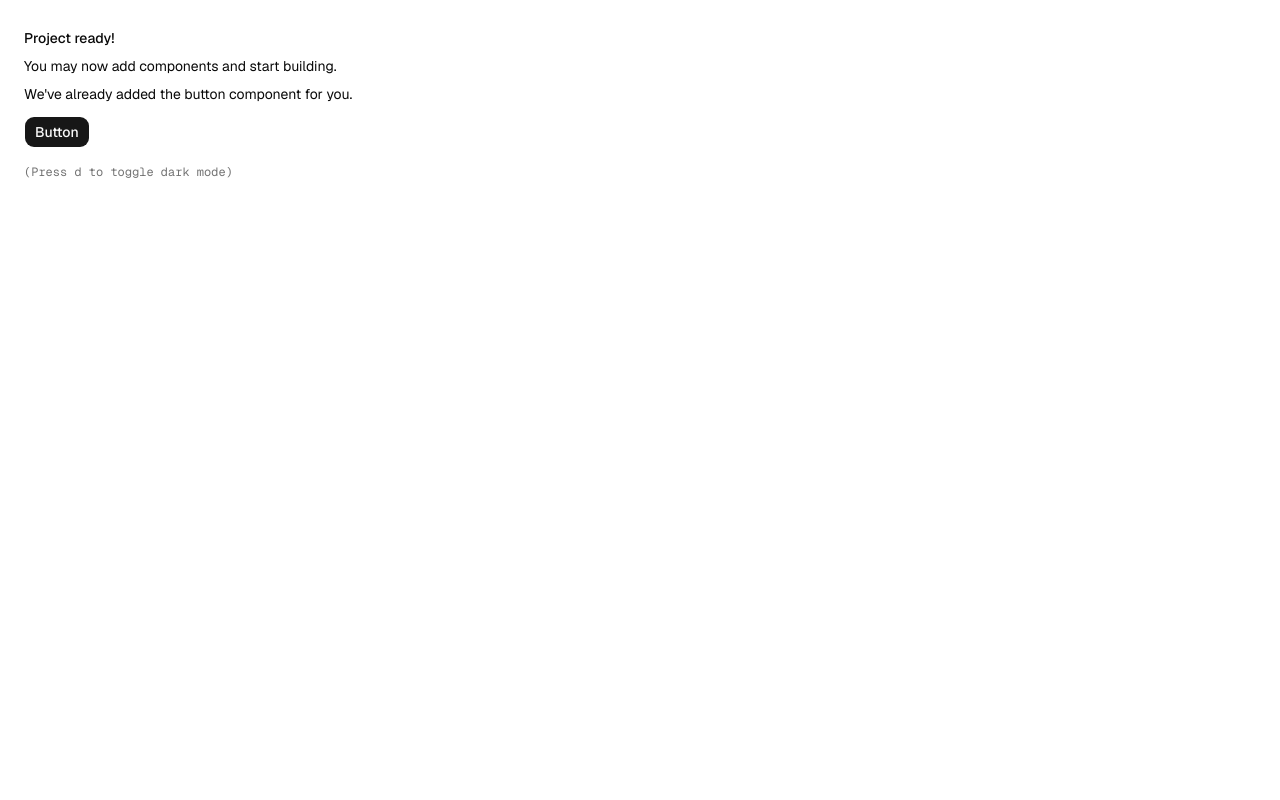
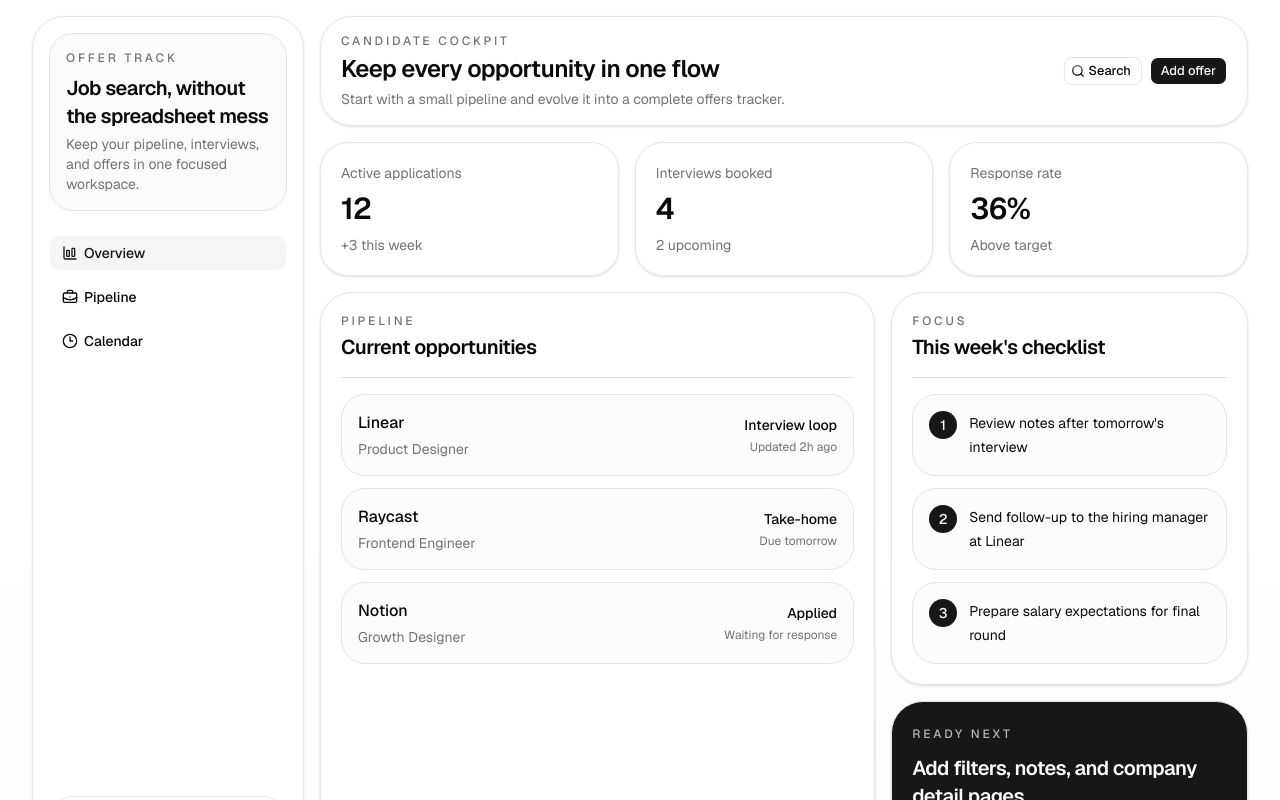
Before and after one commit to nexorqk/offer-track, a Next.js app: page / in a window 1280 px wide. Shown: the top 800 px of the page. Built offline with nearby package versions, Linux system fonts and the light colour scheme.

Commit message:
feat: add base app layout

```diff
--- a/app/layout.tsx
+++ b/app/layout.tsx
@@ -1,8 +1,12 @@
+import type { Metadata } from "next"
+import Link from "next/link"
+import { BriefcaseBusiness, ChartColumnBig, Clock3, Search } from "lucide-react"
 import { Geist, Geist_Mono } from "next/font/google"
 
 import "./globals.css"
 import { ThemeProvider } from "@/components/theme-provider"
-import { cn } from "@/lib/utils";
+import { Button, buttonVariants } from "@/components/ui/button"
+import { cn } from "@/lib/utils"
 
 const fontSans = Geist({
   subsets: ["latin"],
@@ -14,6 +18,20 @@ const fontMono = Geist_Mono({
   variable: "--font-mono",
 })
 
+const navigation = [
+  { href: "/", label: "Overview", icon: ChartColumnBig },
+  { href: "/", label: "Pipeline", icon: BriefcaseBusiness },
+  { href: "/", label: "Calendar", icon: Clock3 },
+]
+
+export const metadata: Metadata = {
+  title: {
+    default: "Offer Track",
+    template: "%s | Offer Track",
+  },
+  description: "Track applications, interviews, and offers in one place.",
+}
+
 export default function RootLayout({
   children,
 }: Readonly<{
@@ -23,10 +41,106 @@ export default function RootLayout({
     <html
       lang="en"
       suppressHydrationWarning
-      className={cn("antialiased", fontMono.variable, "font-sans", fontSans.variable)}
+      className={cn("antialiased", fontSans.variable, fontMono.variable)}
     >
-      <body>
-        <ThemeProvider>{children}</ThemeProvider>
+      <body className="min-h-svh bg-gradient-to-b from-background via-background to-muted/30 text-foreground">
+        <ThemeProvider>
+          <div className="mx-auto flex min-h-svh max-w-7xl gap-4 px-4 py-4 sm:px-6 lg:px-8">
+            <aside className="hidden w-68 shrink-0 flex-col justify-between rounded-[2rem] border bg-background/90 p-4 shadow-sm backdrop-blur lg:flex">
+              <div className="flex flex-col gap-6">
+                <div className="flex flex-col gap-2 rounded-[1.5rem] border bg-muted/40 p-4">
+                  <span className="text-xs font-medium uppercase tracking-[0.24em] text-muted-foreground">
+                    Offer Track
+                  </span>
+                  <div className="flex flex-col gap-1">
+                    <h1 className="text-xl font-semibold tracking-tight">
+                      Job search, without the spreadsheet mess
+                    </h1>
+                    <p className="text-sm text-muted-foreground">
+                      Keep your pipeline, interviews, and offers in one focused
+                      workspace.
+                    </p>
+                  </div>
+                </div>
+
+                <nav className="flex flex-col gap-2">
+                  {navigation.map(({ href, label, icon: Icon }) => (
+                    <Link
+                      key={label}
+                      href={href}
+                      className={buttonVariants({
+                        variant: label === "Overview" ? "secondary" : "ghost",
+                        size: "lg",
+                        className: "justify-start rounded-2xl",
+                      })}
+                    >
+                      <Icon data-icon="inline-start" />
+                      {label}
+                    </Link>
+                  ))}
+                </nav>
+              </div>
+
+              <div className="flex flex-col gap-3 rounded-[1.5rem] border bg-background p-4">
+                <div className="flex items-center justify-between">
+                  <span className="text-sm font-medium">This week</span>
+                  <span className="rounded-full bg-secondary px-2 py-1 text-xs text-secondary-foreground">
+                    3 interviews
+                  </span>
+                </div>
+                <p className="text-sm text-muted-foreground">
+                  Follow up on active applications and keep notes close to the
+                  timeline.
+                </p>
+              </div>
+            </aside>
+
+            <div className="flex min-w-0 flex-1 flex-col gap-4">
+              <header className="flex flex-col gap-3 rounded-[2rem] border bg-background/90 px-4 py-4 shadow-sm backdrop-blur sm:px-5 lg:sticky lg:top-4 lg:z-10 lg:flex-row lg:items-center lg:justify-between">
+                <div className="flex min-w-0 flex-col gap-1">
+                  <span className="text-xs font-medium uppercase tracking-[0.24em] text-muted-foreground">
+                    Candidate cockpit
+                  </span>
+                  <div className="flex flex-col gap-1">
+                    <h2 className="text-2xl font-semibold tracking-tight">
+                      Keep every opportunity in one flow
+                    </h2>
+                    <p className="max-w-2xl text-sm text-muted-foreground">
+                      Start with a small pipeline and evolve it into a complete
+                      offers tracker.
+                    </p>
+                  </div>
+                </div>
+
+                <div className="flex items-center gap-2">
+                  <Button variant="outline" size="sm">
+                    <Search data-icon="inline-start" />
+                    Search
+                  </Button>
+                  <Button size="sm">Add offer</Button>
+                </div>
+              </header>
+
+              <nav className="flex gap-2 overflow-x-auto rounded-[1.75rem] border bg-background/80 p-2 lg:hidden">
+                {navigation.map(({ href, label }) => (
+                  <Link
+                    key={label}
+                    href={href}
+                    className={buttonVariants({
+                      variant: label === "Overview" ? "secondary" : "ghost",
+                      size: "sm",
+                      className: "shrink-0 rounded-2xl",
+                    })}
+                  >
+                    {label}
+                  </Link>
+                ))}
+              </nav>
+
+              <main className="min-w-0 flex-1">{children}</main>
+            </div>
+          </div>
+        </ThemeProvider>
       </body>
     </html>
   )
--- a/app/page.tsx
+++ b/app/page.tsx
@@ -1,18 +1,134 @@
-import { Button } from "@/components/ui/button"
+const stats = [
+  { label: "Active applications", value: "12", note: "+3 this week" },
+  { label: "Interviews booked", value: "4", note: "2 upcoming" },
+  { label: "Response rate", value: "36%", note: "Above target" },
+]
+
+const pipeline = [
+  {
+    company: "Linear",
+    role: "Product Designer",
+    stage: "Interview loop",
+    updatedAt: "Updated 2h ago",
+  },
+  {
+    company: "Raycast",
+    role: "Frontend Engineer",
+    stage: "Take-home",
+    updatedAt: "Due tomorrow",
+  },
+  {
+    company: "Notion",
+    role: "Growth Designer",
+    stage: "Applied",
+    updatedAt: "Waiting for response",
+  },
+]
+
+const tasks = [
+  "Review notes after tomorrow's interview",
+  "Send follow-up to the hiring manager at Linear",
+  "Prepare salary expectations for final round",
+]
 
 export default function Page() {
   return (
-    <div className="flex min-h-svh p-6">
-      <div className="flex max-w-md min-w-0 flex-col gap-4 text-sm leading-loose">
-        <div>
-          <h1 className="font-medium">Project ready!</h1>
-          <p>You may now add components and start building.</p>
-          <p>We&apos;ve already added the button component for you.</p>
-          <Button className="mt-2">Button</Button>
+    <div className="flex flex-col gap-4 pb-8">
+      <section className="grid gap-4 md:grid-cols-3">
+        {stats.map((stat) => (
+          <article
+            key={stat.label}
+            className="rounded-[1.75rem] border bg-background/90 p-5 shadow-sm"
+          >
+            <div className="flex flex-col gap-2">
+              <span className="text-sm text-muted-foreground">{stat.label}</span>
+              <strong className="text-3xl font-semibold tracking-tight">
+                {stat.value}
+              </strong>
+              <p className="text-sm text-muted-foreground">{stat.note}</p>
+            </div>
+          </article>
+        ))}
+      </section>
+
+      <section className="grid gap-4 xl:grid-cols-[1.4fr_0.9fr]">
+        <article className="rounded-[2rem] border bg-background/90 p-5 shadow-sm">
+          <div className="flex flex-col gap-1 border-b pb-4">
+            <span className="text-xs font-medium uppercase tracking-[0.24em] text-muted-foreground">
+              Pipeline
+            </span>
+            <h3 className="text-xl font-semibold tracking-tight">
+              Current opportunities
+            </h3>
+          </div>
+
+          <div className="flex flex-col gap-3 pt-4">
+            {pipeline.map((item) => (
+              <article
+                key={`${item.company}-${item.role}`}
+                className="flex flex-col gap-3 rounded-[1.5rem] border bg-muted/30 p-4 md:flex-row md:items-center md:justify-between"
+              >
+                <div className="flex min-w-0 flex-col gap-1">
+                  <strong className="text-base font-medium">{item.company}</strong>
+                  <p className="text-sm text-muted-foreground">{item.role}</p>
+                </div>
+                <div className="flex flex-col gap-1 md:items-end">
+                  <span className="text-sm font-medium">{item.stage}</span>
+                  <span className="text-xs text-muted-foreground">
+                    {item.updatedAt}
+                  </span>
+                </div>
+              </article>
+            ))}
+          </div>
+        </article>
+
+        <div className="grid gap-4">
+          <article className="rounded-[2rem] border bg-background/90 p-5 shadow-sm">
+            <div className="flex flex-col gap-1 border-b pb-4">
+              <span className="text-xs font-medium uppercase tracking-[0.24em] text-muted-foreground">
+                Focus
+              </span>
+              <h3 className="text-xl font-semibold tracking-tight">
+                This week&apos;s checklist
+              </h3>
+            </div>
+
+            <div className="flex flex-col gap-3 pt-4">
+              {tasks.map((task, index) => (
+                <div
+                  key={task}
+                  className="flex items-start gap-3 rounded-[1.5rem] border bg-muted/30 p-4"
+                >
+                  <div className="flex size-7 shrink-0 items-center justify-center rounded-full bg-primary text-sm font-medium text-primary-foreground">
+                    {index + 1}
+                  </div>
+                  <p className="text-sm leading-6">{task}</p>
+                </div>
+              ))}
+            </div>
+          </article>
+
+          <article className="rounded-[2rem] border bg-primary px-5 py-6 text-primary-foreground shadow-sm">
+            <div className="flex flex-col gap-3">
+              <span className="text-xs font-medium uppercase tracking-[0.24em] text-primary-foreground/70">
+                Ready next
+              </span>
+              <div className="flex flex-col gap-1">
+                <h3 className="text-xl font-semibold tracking-tight">
+                  Add filters, notes, and company detail pages.
+                </h3>
+                <p className="text-sm text-primary-foreground/80">
+                  This shell is enough to start building the actual workflow.
+                </p>
+              </div>
+            </div>
+          </article>
         </div>
-        <div className="font-mono text-xs text-muted-foreground">
-          (Press <kbd>d</kbd> to toggle dark mode)
-        </div>
+      </section>
+
+      <div className="text-xs text-muted-foreground">
+        Press <kbd>d</kbd> to toggle dark mode.
       </div>
     </div>
   )
```
